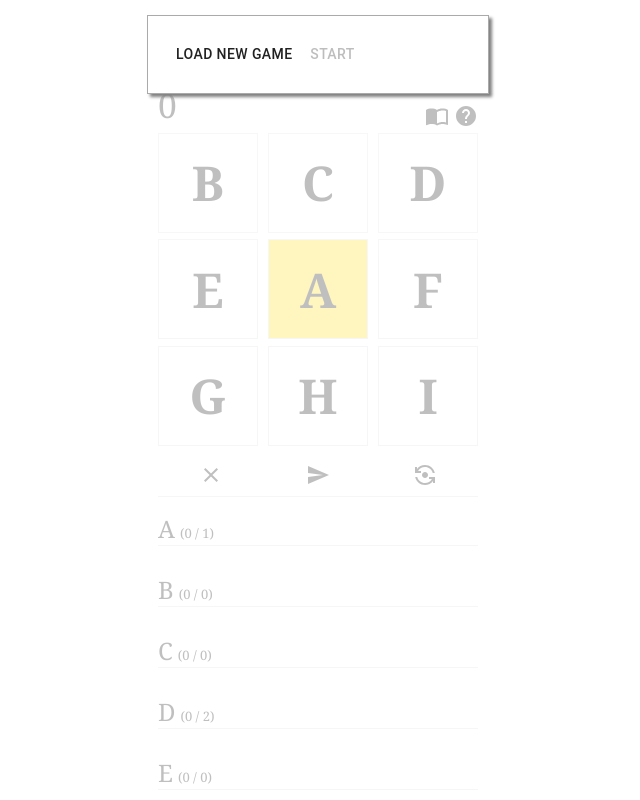
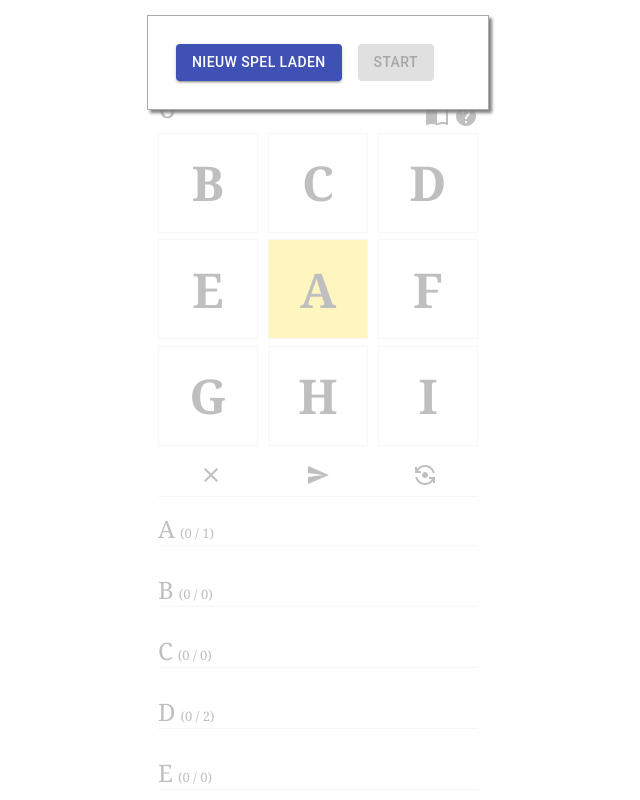
Before and after one commit to willemvlh/spelbij, a React (Create React App) app: page / in a window 1280 px wide. Both pictures are taken after a click on the icon 759 px from the left and 115 px from the top of the page. Shown: the top 800 px of the page, without its empty margins (322-962 px from the left). Built offline with nearby package versions, Linux system fonts and the light colour scheme.

Commit message:
Fix modal button layout

```diff
--- a/src/components/Header/Modals/NewGameModal/NewGameModal.module.css
+++ b/src/components/Header/Modals/NewGameModal/NewGameModal.module.css
@@ -10,8 +10,6 @@
 
 .button{
     margin-right: 15px;
-    background-color: #ebebeb;
-    border: solid 1px #cacaca;
 }
 
 .spin{
--- a/src/components/Header/Modals/NewGameModal/NewGameModal.tsx
+++ b/src/components/Header/Modals/NewGameModal/NewGameModal.tsx
@@ -1,7 +1,7 @@
 import SBModal from "../../Modal";
 import React, {useState} from "react";
 import styles from "./NewGameModal.module.css"
-import {Button} from "@material-ui/core";
+import {Button, makeStyles} from "@material-ui/core";
 import {GameState, InitializeAction, StopGameAction} from "../../../../store/Types";
 import {connect, ConnectedProps} from "react-redux";
 import {fetchGame, initializeGame} from "../../../../Utils";
@@ -40,6 +40,16 @@ const NewGameModal: React.FC<ModalProps & StateProps> = (props) => {
     const [buttonWasClicked, setButtonWasClicked] = useState(false);
     const [gameIsLoaded, setGameIsLoaded] = useState(false);
 
+    const useStyles = makeStyles((theme) => ({
+        root: {
+            '& > *': {
+                margin: theme.spacing(1),
+            },
+        },
+    }));
+
+    const classes = useStyles();
+
     const startNewGame = async () => {
         setButtonWasClicked(true)
         setLetters(props.letters);
@@ -50,9 +60,11 @@ const NewGameModal: React.FC<ModalProps & StateProps> = (props) => {
     };
 
     return <SBModal shouldCloseOnOverlayClick={!buttonWasClicked} isOpen={props.isOpen} onRequestClose={props.onRequestClose}>
-        <Button className={styles.button} disabled={buttonWasClicked} onClick={startNewGame}>Load new game</Button>
-        <Button className={styles.button} disabled={!gameIsLoaded} onClick={props.onRequestClose}>Start</Button>
-        {buttonWasClicked &&
+        <div className={classes.root}>
+        <Button className={styles.button} variant={"contained"} color={"primary"} disabled={buttonWasClicked} onClick={startNewGame}>Nieuw spel laden</Button>
+        <Button className={styles.button} color={"secondary"} variant={"contained"} disabled={!gameIsLoaded} onClick={props.onRequestClose}>Start</Button>
+        </div>
+            {buttonWasClicked &&
         <>
             {gameIsLoaded || <LoopIcon className={styles.spin}/>}
             {letters.map(letter => <WordListForLetter letter={letter}
@@ -62,6 +74,7 @@ const NewGameModal: React.FC<ModalProps & StateProps> = (props) => {
         </>
         }
     </SBModal>
+
 }
 
 export default connector(NewGameModal)
```
